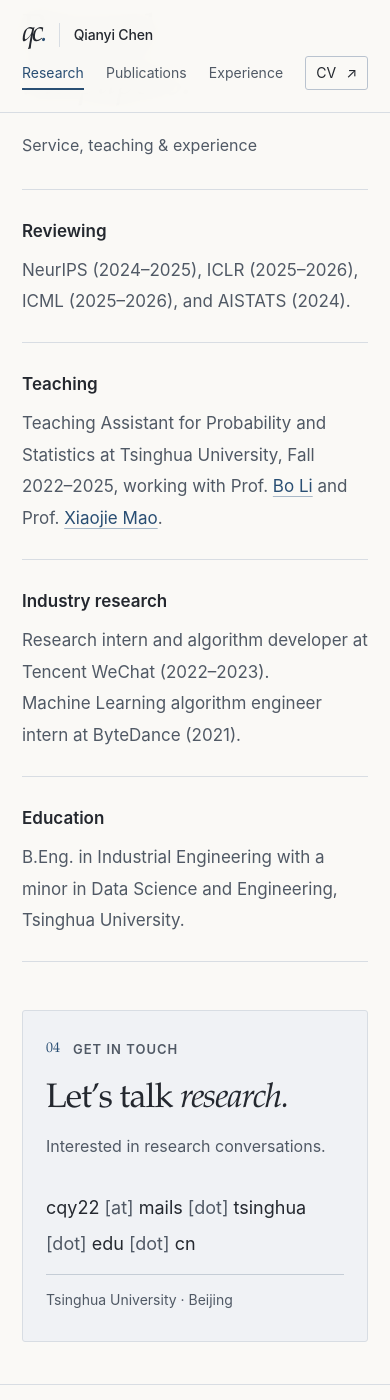
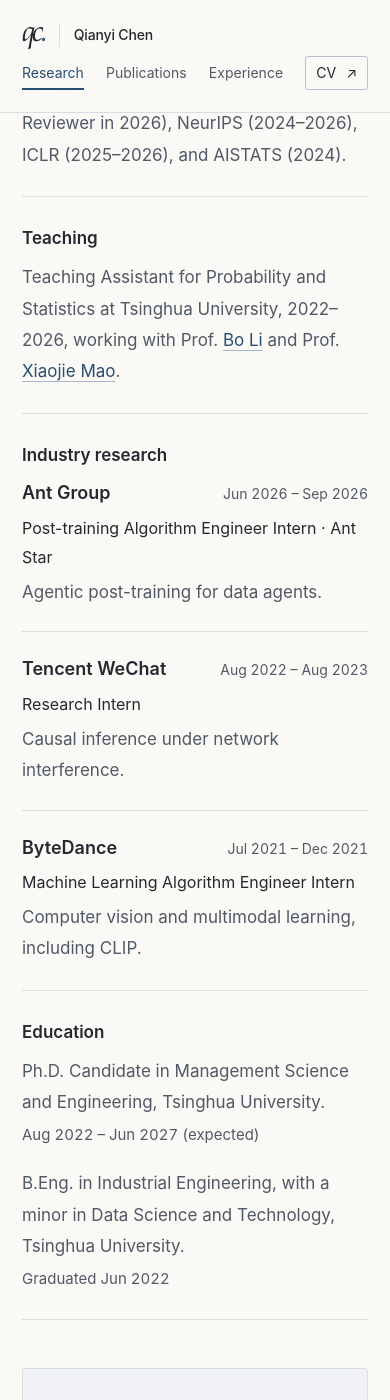
Before and after one commit to Cqyiiii/cqyiiii.github.io, a Jekyll site: the page built from _pages/about.md, in a window 390 px wide and 1400 px high, scrolled down 5057 px. Built offline with Jekyll 4.4.1, drawn with Linux system fonts in a browser that asks for light colours; some of the changed text lies outside the part shown.

Commit message:
Update academic experience and homepage photo

```diff
--- a/_layouts/home.html
+++ b/_layouts/home.html
@@ -33,7 +33,7 @@
       {{ content }}
     </main>
     <footer class="home-footer">
-      <div class="home-footer__inner"><span>© {{ site.time | date: '%Y' }} Qianyi Chen</span><span class="home-footer__note">Causal questions. Thoughtful methods.</span><div class="home-footer__links"><a href="#contact">Contact</a><a href="#main">Back to top <span aria-hidden="true">↑</span></a></div></div>
+      <div class="home-footer__inner"><p class="home-footer__note">“Everything should be made as simple as possible, but not simpler.”</p><div class="home-footer__meta"><span>© {{ site.time | date: '%Y' }} Qianyi Chen</span><div class="home-footer__links"><a href="#contact">Contact</a><a href="#main">Back to top <span aria-hidden="true">↑</span></a></div></div></div>
     </footer>
   </body>
 </html>
--- a/_pages/about.md
+++ b/_pages/about.md
@@ -36,8 +36,8 @@ redirect_from:
     </div>
 
     <figure class="profile-hero__portrait">
-      <div class="portrait-frame"><img src="/profile2.jpg" alt="Qianyi Chen at NeurIPS in New Orleans, 2023" width="2316" height="3088" fetchpriority="high"></div>
-      <figcaption><span>Qianyi Chen</span><span>New Orleans · 2023</span></figcaption>
+      <div class="portrait-frame"><img src="/images/neurips-2023-poster.jpg" alt="Qianyi Chen presenting his research poster at NeurIPS 2023 in New Orleans" width="6016" height="3384" fetchpriority="high"></div>
+      <figcaption>New Orleans · December 2023</figcaption>
     </figure>
   </section>
 
@@ -189,19 +189,38 @@ redirect_from:
     <div class="service-grid">
       <article>
         <h3>Reviewing</h3>
-        <p>NeurIPS (2024–2025), ICLR (2025–2026), ICML (2025–2026), and AISTATS (2024).</p>
+        <p>Reviewer for ICML (2025, 2026; Gold Reviewer in 2026), NeurIPS (2024–2026), ICLR (2025–2026), and AISTATS (2024).</p>
       </article>
       <article>
         <h3>Teaching</h3>
-        <p>Teaching Assistant for Probability and Statistics at Tsinghua University, Fall 2022–2025, working with Prof. <a href="https://www.sem.tsinghua.edu.cn/en/info/1219/6985.htm">Bo Li</a> and Prof. <a href="https://www.sem.tsinghua.edu.cn/en/info/1219/7070.htm">Xiaojie Mao</a>.</p>
+        <p>Teaching Assistant for Probability and Statistics at Tsinghua University, 2022–2026, working with Prof. <a href="https://www.sem.tsinghua.edu.cn/en/info/1219/6985.htm">Bo Li</a> and Prof. <a href="https://www.sem.tsinghua.edu.cn/en/info/1219/7070.htm">Xiaojie Mao</a>.</p>
       </article>
       <article>
         <h3>Industry research</h3>
-        <p>Research intern and algorithm developer at Tencent WeChat (2022–2023).<br>Machine Learning algorithm engineer intern at ByteDance (2021).</p>
+        <div class="experience-list">
+          <div class="experience-entry">
+            <div class="experience-entry__heading"><h4>Ant Group</h4><p class="experience-dates"><time datetime="2026-06">Jun 2026</time> – <time datetime="2026-09">Sep 2026</time></p></div>
+            <p class="experience-role">Post-training Algorithm Engineer Intern · Ant Star</p>
+            <p>Agentic post-training for data agents.</p>
+          </div>
+          <div class="experience-entry">
+            <div class="experience-entry__heading"><h4>Tencent WeChat</h4><p class="experience-dates"><time datetime="2022-08">Aug 2022</time> – <time datetime="2023-08">Aug 2023</time></p></div>
+            <p class="experience-role">Research Intern</p>
+            <p>Causal inference under network interference.</p>
+          </div>
+          <div class="experience-entry">
+            <div class="experience-entry__heading"><h4>ByteDance</h4><p class="experience-dates"><time datetime="2021-07">Jul 2021</time> – <time datetime="2021-12">Dec 2021</time></p></div>
+            <p class="experience-role">Machine Learning Algorithm Engineer Intern</p>
+            <p>Computer vision and multimodal learning, including CLIP.</p>
+          </div>
+        </div>
       </article>
       <article>
         <h3>Education</h3>
-        <p>B.Eng. in Industrial Engineering with a minor in Data Science and Engineering, Tsinghua University.</p>
+        <div>
+          <p class="education-entry">Ph.D. Candidate in Management Science and Engineering, Tsinghua University.<br><span class="education-dates">Aug 2022 – Jun 2027 (expected)</span></p>
+          <p class="education-entry">B.Eng. in Industrial Engineering, with a minor in Data Science and Technology, Tsinghua University.<br><span class="education-dates">Graduated Jun 2022</span></p>
+        </div>
       </article>
     </div>
   </section>
--- a/assets/css/home.css
+++ b/assets/css/home.css
@@ -41,11 +41,11 @@ h2 em, h1 em { color: var(--ink); font-weight: 400; }
 .home-nav__links a[aria-current]::after { content: ""; position: absolute; height: 2px; background: var(--accent); bottom: 0; left: 0; right: 0; }
 .home-nav__links .home-nav__cv { display: flex; gap: 20px; align-items: center; border: 1px solid #b9c3cf; border-radius: 3px; padding: 7px 16px; color: var(--ink); }
 .home-nav__cv:hover { background: var(--wash); }
-.profile-hero { display: grid; grid-template-columns: minmax(0, 1fr) 306px; column-gap: 80px; align-items: center; padding: 76px 0 62px; border-bottom: 1px solid var(--line); }
+.profile-hero { display: grid; grid-template-columns: minmax(0, 1.06fr) minmax(0, 1fr); column-gap: 52px; align-items: center; padding: 66px 0 62px; border-bottom: 1px solid var(--line); }
 .profile-hero__content { min-width: 0; }
 .eyebrow { display: flex; align-items: center; gap: 10px; color: var(--muted); font-size: 13px; font-weight: 600; letter-spacing: .7px; text-transform: uppercase; margin-bottom: 26px; }
 .status-dot { width: 6px; height: 6px; border-radius: 50%; background: var(--accent); flex-shrink: 0; }
-.profile-hero h1 { font-size: clamp(60px, 6.7vw, 88px); line-height: 1.1; letter-spacing: -3.5px; white-space: nowrap; }
+.profile-hero h1 { font-size: clamp(60px, 6.4vw, 82px); line-height: 1.1; letter-spacing: -3.5px; white-space: nowrap; }
 .profile-hero h1 em { font-style: italic; }
 .profile-hero__pronunciation { display: flex; align-items: center; gap: 16px; margin-top: 16px; color: var(--muted); font-size: 16px; }
 .profile-hero__pronunciation [lang] { color: var(--ink); font-family: "Songti SC", "STSong", serif; font-size: 24px; letter-spacing: 4px; }
@@ -67,9 +67,8 @@ h2 em, h1 em { color: var(--ink); font-weight: 400; }
 .profile-facts dd { margin-top: 5px; font-size: 14px; line-height: 1.7; }
 .profile-hero__portrait { padding: 10px 10px 0; background: var(--surface); border: 1px solid var(--line); border-radius: 2px; }
 .portrait-frame { overflow: hidden; border-radius: 0; background: var(--wash); }
-.portrait-frame img { display: block; width: 100%; height: auto; aspect-ratio: 3 / 4; object-fit: cover; object-position: center; }
-.profile-hero__portrait figcaption { display: flex; justify-content: space-between; align-items: center; gap: 10px; padding: 15px 0; color: var(--muted); font-size: 13px; }
-.profile-hero__portrait figcaption > span:first-child { color: var(--ink); font-family: var(--serif); font-size: 18px; }
+.portrait-frame img { display: block; width: 100%; height: auto; aspect-ratio: 16 / 9; object-fit: contain; }
+.profile-hero__portrait figcaption { padding: 15px 0; color: var(--muted); font-size: 13px; text-align: right; }
 .academic-section { padding-block: 68px; }
 .section-kicker { display: flex; align-items: center; gap: 17px; color: var(--muted); font-size: 13px; font-weight: 600; letter-spacing: 1px; line-height: 1.6; text-transform: uppercase; }
 .section-kicker > span { color: var(--accent); font: 14px/1.5 var(--serif); letter-spacing: 0; }
@@ -115,6 +114,13 @@ h2 em, h1 em { color: var(--ink); font-weight: 400; }
 .service-grid article:first-child { border-top: 1px solid var(--line); }
 .service-grid h3 { font-family: var(--sans); font-size: 16px; font-weight: 600; margin-top: 2px; line-height: 1.65; }
 .service-grid p { font-size: 17px; color: var(--muted); line-height: 1.85; }
+.experience-entry + .experience-entry { margin-top: 23px; padding-top: 23px; border-top: 1px solid var(--line); }
+.experience-entry__heading { display: flex; justify-content: space-between; align-items: baseline; flex-wrap: wrap; gap: 4px 18px; margin-bottom: 6px; }
+.experience-entry h4 { margin: 0; font-family: var(--sans); font-size: 18px; line-height: 1.6; font-weight: 600; color: var(--ink); }
+.service-grid .experience-dates { font-size: 14px; line-height: 1.7; font-variant-numeric: tabular-nums; white-space: nowrap; }
+.service-grid .experience-role { margin-bottom: 4px; font-size: 16px; color: var(--ink); }
+.education-entry + .education-entry { margin-top: 18px; }
+.education-dates { font-size: 15px; font-variant-numeric: tabular-nums; }
 .contact-band { display: grid; grid-template-columns: minmax(0, .85fr) minmax(0, 1.15fr); align-items: center; gap: 40px; margin: 5px 0 65px; padding: 38px 34px; border: 1px solid var(--line); border-radius: 3px; background: var(--wash); }
 .contact-band h2 { font-size: 38px; margin-top: 19px; }
 .contact-band__intro > p:last-child { color: var(--muted); font-size: 16px; margin-top: 12px; }
@@ -122,8 +128,9 @@ h2 em, h1 em { color: var(--ink); font-weight: 400; }
 .contact-email span { color: var(--muted); }
 .contact-secondary { margin-top: 13px; font-size: 14px; color: var(--muted); }
 .home-footer { border-top: 1px solid var(--line); }
-.home-footer__inner { min-height: 94px; display: flex; justify-content: space-between; align-items: center; gap: 20px; font-size: 14px; color: var(--muted); }
-.home-footer__note { font-family: var(--serif); font-style: italic; font-size: 16px; color: var(--muted); }
+.home-footer__inner { padding-top: 29px; padding-bottom: 24px; font-size: 14px; color: var(--muted); }
+.home-footer__note { margin-bottom: 24px; font-family: var(--serif); font-style: italic; font-size: 21px; line-height: 1.6; text-align: center; color: var(--ink); }
+.home-footer__meta { display: flex; justify-content: space-between; align-items: center; gap: 20px; }
 .home-footer a { text-decoration: none; }
 .home-footer__links { display: flex; gap: 24px; }
 .home-footer a span { margin-left: 10px; }
@@ -131,10 +138,9 @@ h2 em, h1 em { color: var(--ink); font-weight: 400; }
   .research-goal { white-space: nowrap; }
 }
 @media (max-width: 1100px) {
-  .profile-hero { grid-template-columns: minmax(0, 1fr) 270px; gap: 45px; }
+  .profile-hero { grid-template-columns: minmax(0, 1fr) minmax(0, 1fr); gap: 34px; }
   .profile-hero h1 { font-size: 70px; }
   .profile-hero__lede { font-size: 26px; }
-  .profile-hero__portrait figcaption { align-items: start; flex-direction: column; gap: 1px; }
   .profile-facts { flex-direction: column; gap: 16px; }
   .publications-section .section-heading { align-items: start; flex-direction: column; gap: 23px; }
   .service-section { grid-template-columns: 250px minmax(0, 1fr); gap: 36px; }
@@ -146,7 +152,8 @@ h2 em, h1 em { color: var(--ink); font-weight: 400; }
   .home-nav, .home-main, .home-footer__inner { padding-inline: 28px; }
   .home-brand__name { display: none; }
   .home-nav__links { gap: 24px; }
-  .profile-hero { grid-template-columns: minmax(0, 1fr) 226px; gap: 30px; padding-top: 52px; }
+  .profile-hero { grid-template-columns: 1fr; gap: 34px; padding-top: 52px; }
+  .profile-hero__portrait { width: 100%; margin: 0; }
   .profile-hero h1 { font-size: 58px; letter-spacing: -2.8px; }
   .eyebrow { font-size: 13px; letter-spacing: .25px; }
   .profile-hero__lede { font-size: 25px; }
@@ -164,7 +171,7 @@ h2 em, h1 em { color: var(--ink); font-weight: 400; }
   .service-section { grid-template-columns: 205px minmax(0, 1fr); gap: 28px; }
   .service-section h2 { font-size: 42px; }
   .service-grid p { font-size: 16px; }
-  .home-footer__note { display: none; }
+  .home-footer__note { font-size: 20px; }
 }
 @media (max-width: 660px) {
   html { scroll-padding-top: 138px; }
@@ -190,8 +197,8 @@ h2 em, h1 em { color: var(--ink); font-weight: 400; }
   .profile-facts { flex-direction: column; gap: 15px; margin-top: 25px; padding-top: 20px; }
   .profile-facts dt { font-size: 13px; }
   .profile-facts dd { font-size: 15px; }
-  .profile-hero__portrait { width: min(280px, 100%); margin: 0 auto; padding: 9px 9px 0; }
-  .profile-hero__portrait figcaption { flex-direction: row; align-items: center; padding-block: 13px; font-size: 13px; }
+  .profile-hero__portrait { width: 100%; margin: 0; padding: 7px 7px 0; }
+  .profile-hero__portrait figcaption { padding-block: 10px; font-size: 13px; text-align: left; }
   .academic-section { padding-block: 48px; }
   .research-section .section-heading { margin-bottom: 28px; }
   .section-kicker { font-size: 13px; gap: 13px; }
@@ -228,7 +235,9 @@ h2 em, h1 em { color: var(--ink); font-weight: 400; }
   .contact-band__intro > p:last-child { font-size: 16px; }
   .contact-email { font-size: 18px; line-height: 2; }
   .contact-secondary { font-size: 14px; }
-  .home-footer__inner { min-height: 100px; gap: 10px; font-size: 13px; flex-wrap: wrap; padding-block: 20px; }
+  .home-footer__inner { font-size: 13px; padding-block: 24px; }
+  .home-footer__note { font-size: 19px; text-align: left; margin-bottom: 20px; }
+  .home-footer__meta { flex-wrap: wrap; gap: 14px; }
   .home-footer__links { gap: 20px; }
 }
 @media (max-width: 360px) {
```
Also changed, not shown: 1 other file.
